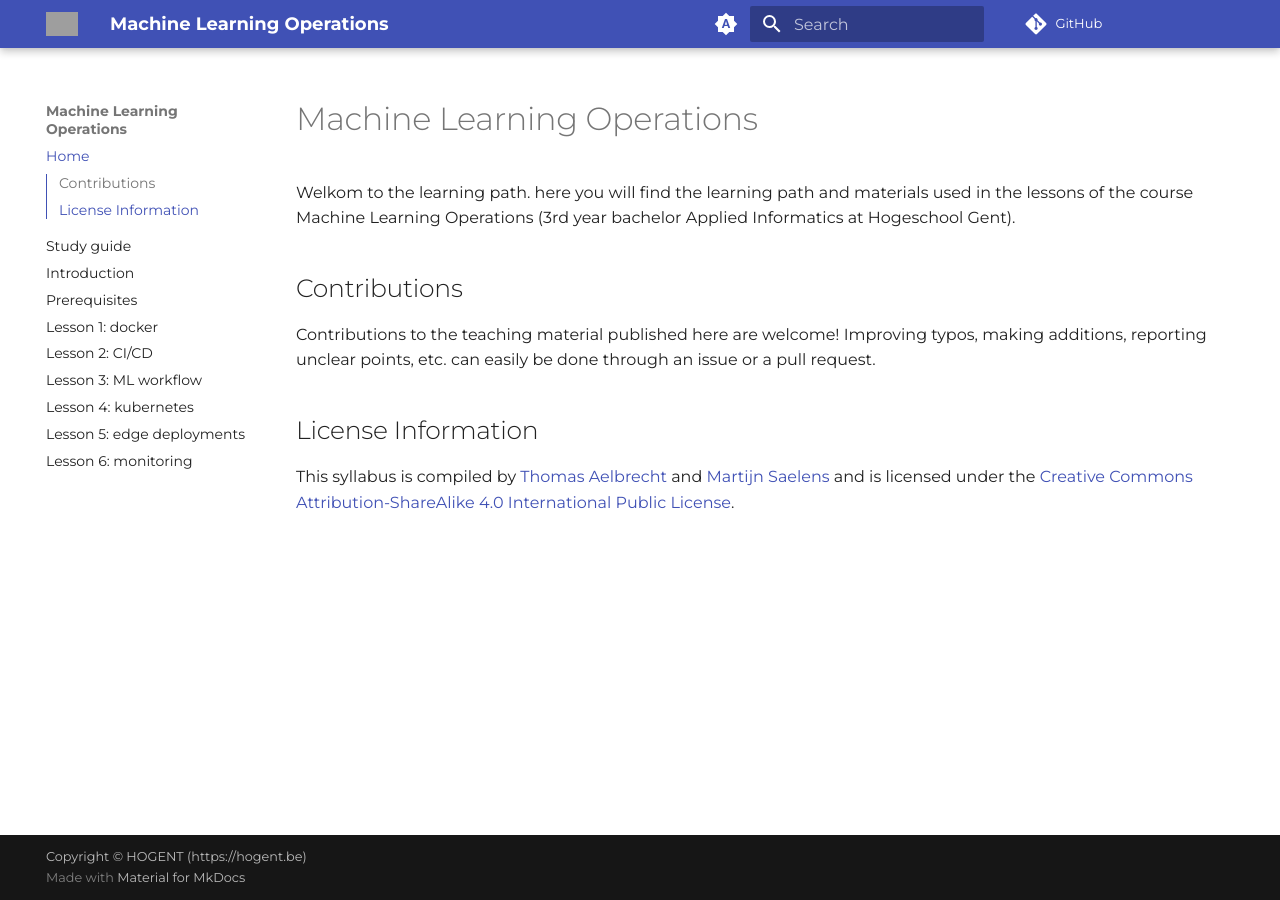
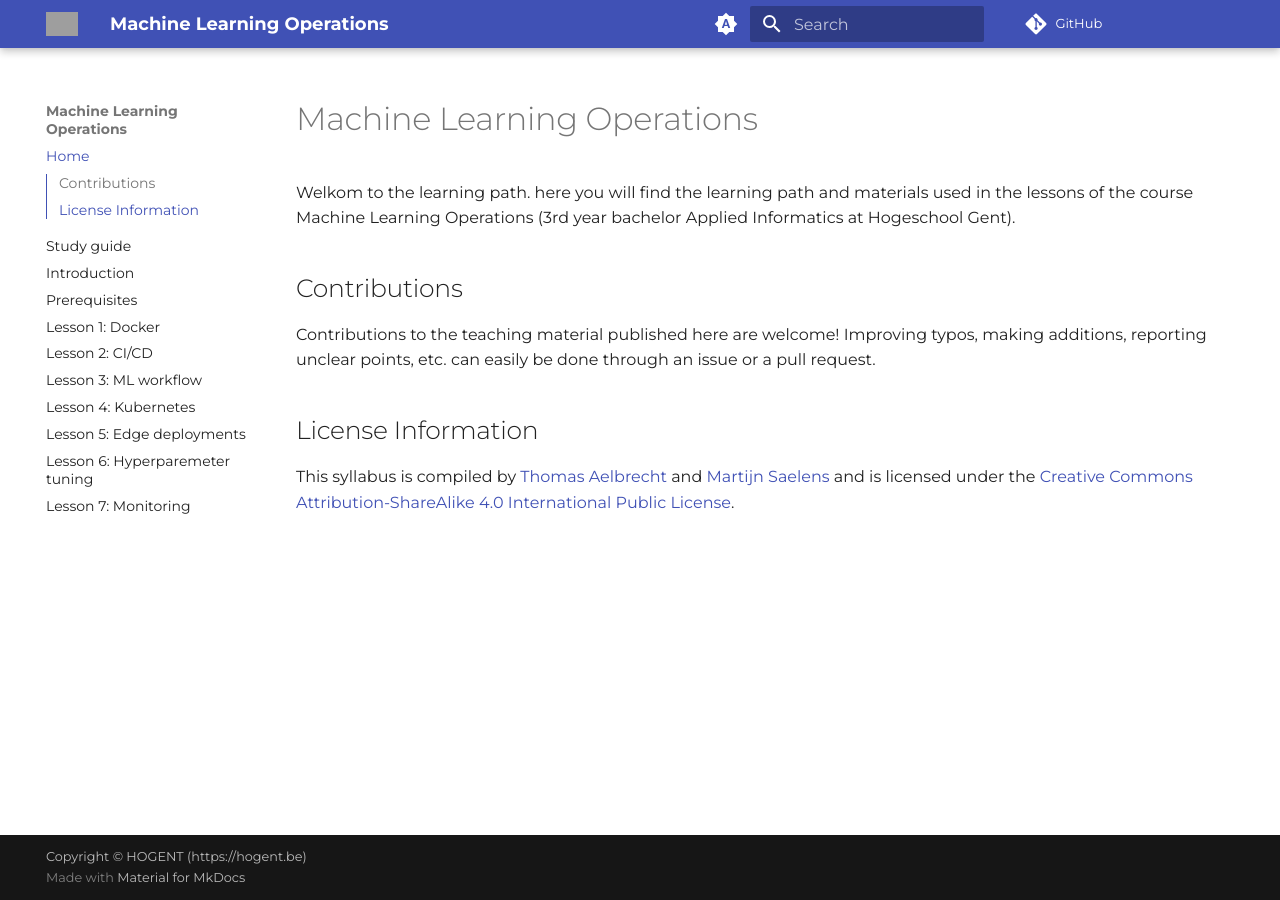
Before and after one commit to HOGENT-MLOps/mlops-slides, an MkDocs documentation site: the page built from docs/index.md, in a window 1280 px wide. Built offline with MkDocs 1.6.1 and Material for MkDocs 9.7.7, drawn with Linux system fonts in a browser that asks for light colours; comment, search, counter and statistics services are not loaded; grey boxes are pictures that could not be loaded.

Commit message:
Update schedule with hyperparameter tuning

```diff
--- a/mkdocs.yml
+++ b/mkdocs.yml
@@ -7,12 +7,13 @@ nav:
   - Study guide: 00-study-guide.md
   - Introduction: 00-introduction.md
   - Prerequisites: 00-prerequisites.md
-  - "Lesson 1: docker": 01-docker.md
+  - "Lesson 1: Docker": 01-docker.md
   - "Lesson 2: CI/CD": 02-ci-cd.md
   - "Lesson 3: ML workflow": 03-ml-workflow.pdf
-  - "Lesson 4: kubernetes": 04-kubernetes.md
-  - "Lesson 5: edge deployments": 05-edge-deployments.md
-  - "Lesson 6: monitoring": 06-monitoring.md
+  - "Lesson 4: Kubernetes": 04-kubernetes.md
+  - "Lesson 5: Edge deployments": 05-edge-deployments.md
+  - "Lesson 6: Hyperparemeter tuning": 06-hyperparameter-tuning.md
+  - "Lesson 7: Monitoring": 07-monitoring.md
 theme:
   name: material # https://squidfunk.github.io/mkdocs-material/setup/
   favicon: https://hogenttin.github.io/cdn/favicon/favicon.ico
```
Also changed, not shown: docs/00-study-guide.md (+5 -5 lines), docs/06-hyperparameter-tuning.md (added, +3 -0 lines).
